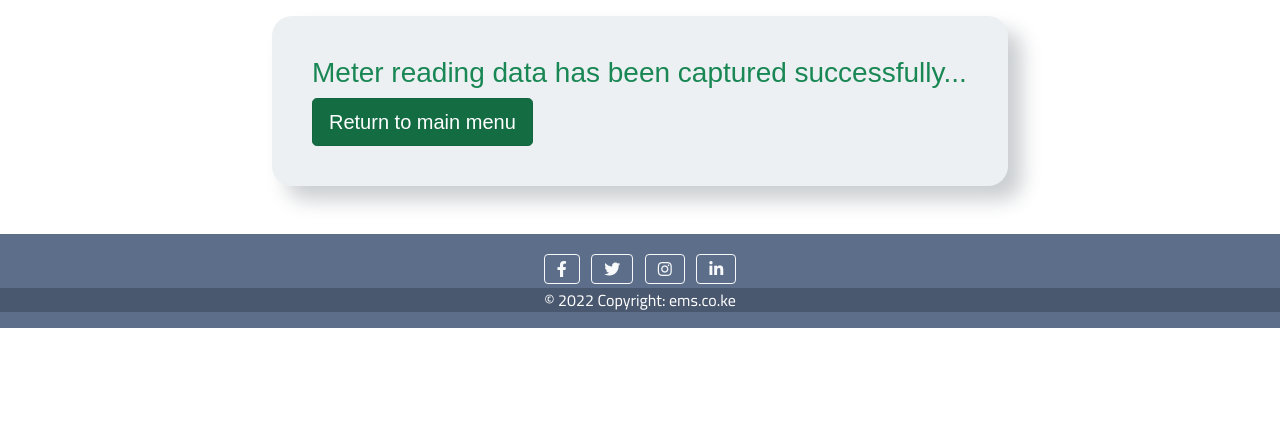
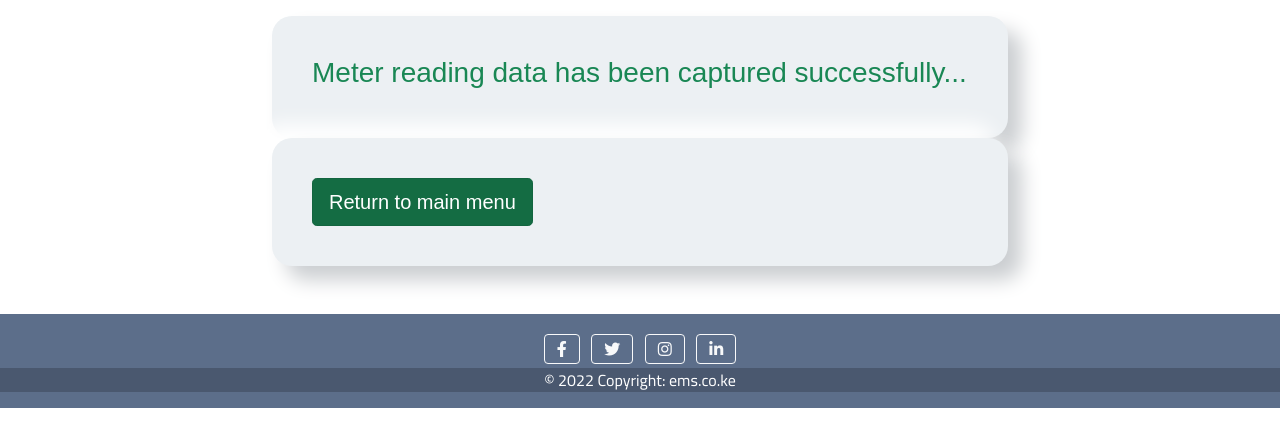
Before and after one commit to Oduo24/ems, a Django app: template home/templates/home/meter_reading_success.html in a window 1280 px wide. Shown: the part 80-527 px from the top of the page. Run offline with Django 3.2, Linux system fonts and the light colour scheme; the template is opened without the code that fills it, so the values that code supplies are empty; some libraries are stand-ins or nearby versions.

Commit message:
Update meter_reading_success.html

```diff
--- a/home/templates/home/meter_reading_success.html
+++ b/home/templates/home/meter_reading_success.html
@@ -19,10 +19,19 @@
                 <div class="form-container">
 
                   <h3 class="text-success">Meter reading data has been captured successfully...</h3>
-                  <a href="{% url 'index' %}" class="btn btn-success btn-lg active text-center" role="button" aria-pressed="true">Return to main menu</a>
+
 
                 </div>
             </div>
+            <div class="col-sm-12 col-md-4 col-lg-8">
+                <div class="form-container">
+
+                  <a href="{% url 'index' %}" class="btn btn-success btn-lg active" role="button" aria-pressed="true">Return to main menu</a>
+
+
+                </div>
+            </div>
+
         </div>
     </div>
 </div>
```
